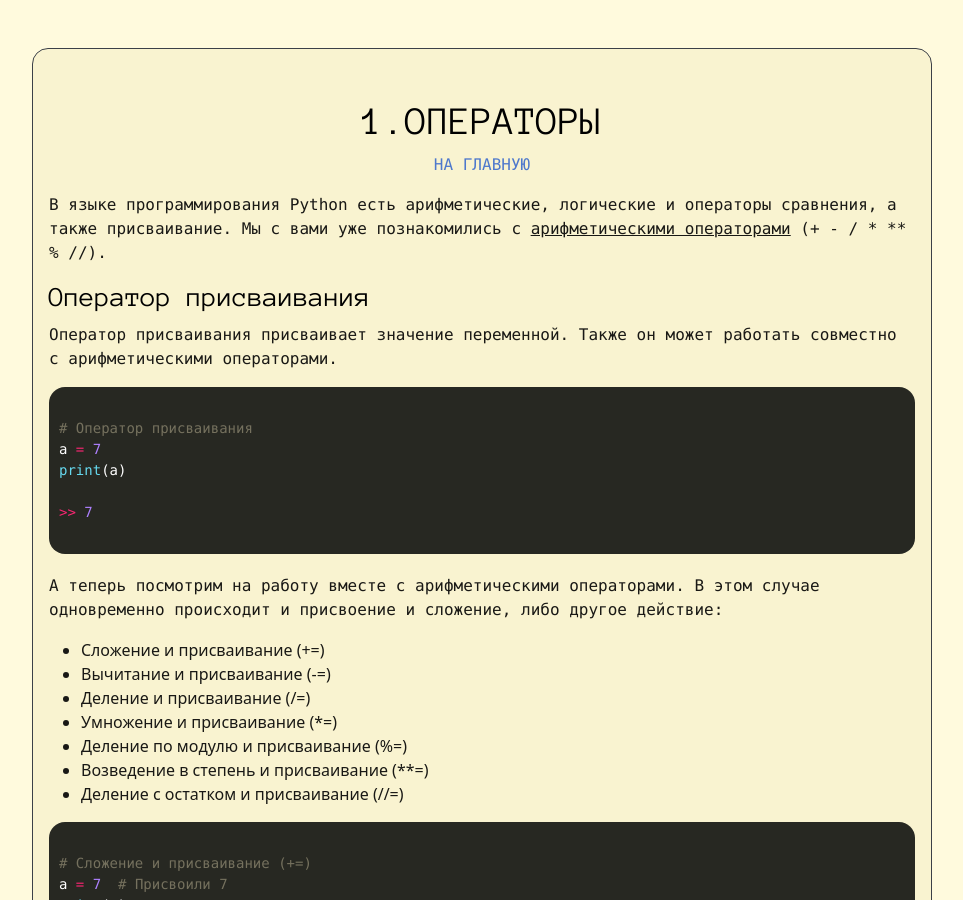
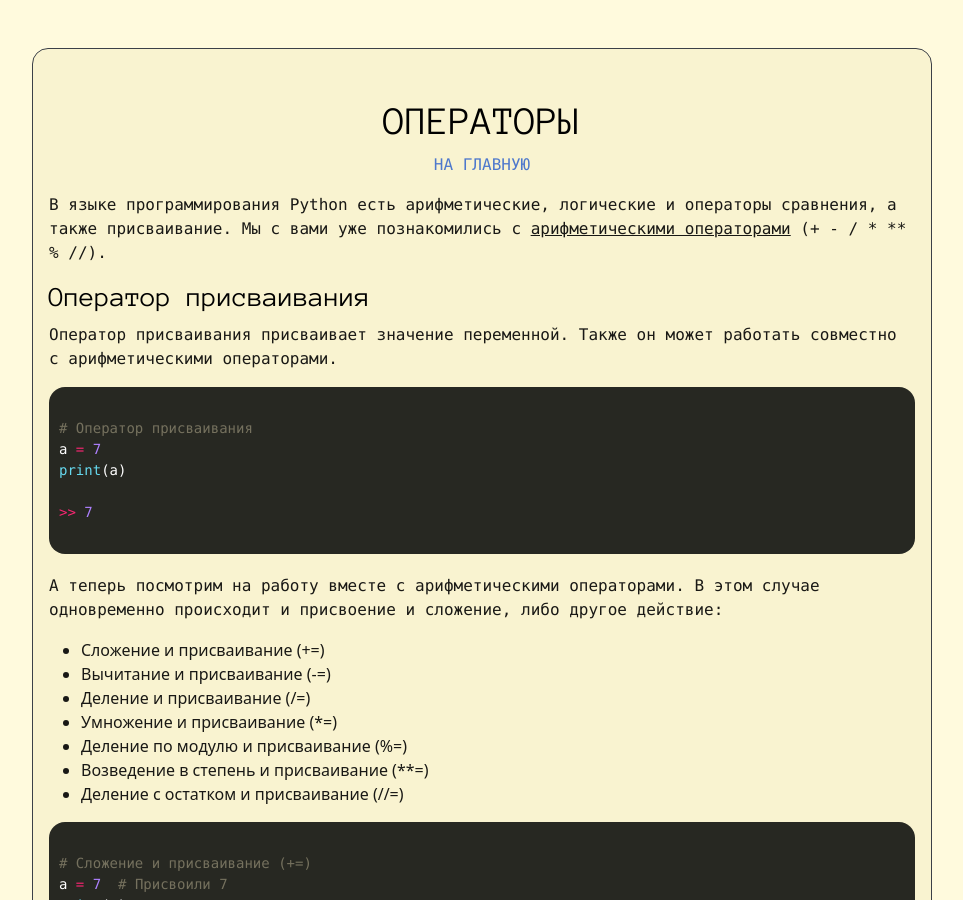
Before and after one commit to Rattlhead/rattlhead.github.io, a Jekyll site: the page built from _posts/2022-11-27-call.md, in a window 1280 px wide and 900 px high. Shown: the whole window, without its empty margins (158-1121 px from the left). Built offline with Jekyll 4.4.1, drawn with Linux system fonts in a browser that asks for light colours; some of the changed lines change nothing that is shown.

Commit message:
Update 2022-11-27-call.md

```diff
--- a/_posts/2022-11-27-call.md
+++ b/_posts/2022-11-27-call.md
@@ -1,6 +1,8 @@
 ---
 layout: post
-title: 1.Операторы
+theme: python
+index: 1
+title: Операторы
 ---
 
 В языке программирования Python есть арифметические, логические и операторы сравнения, а также присваивание.
```
